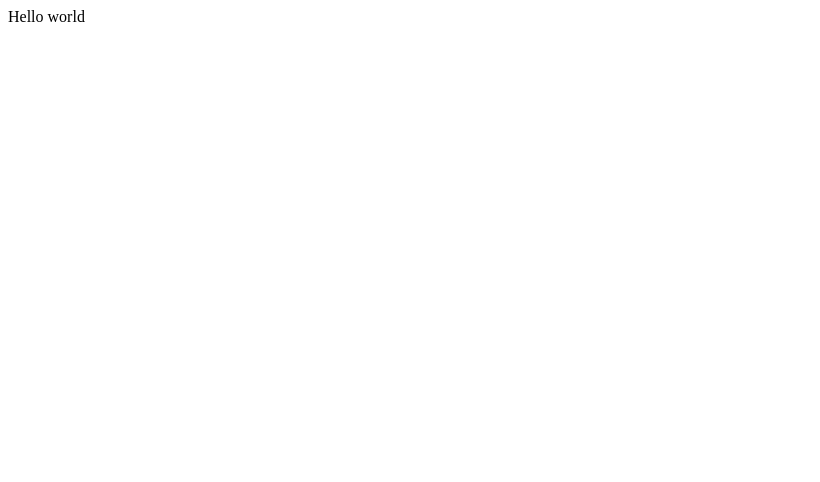
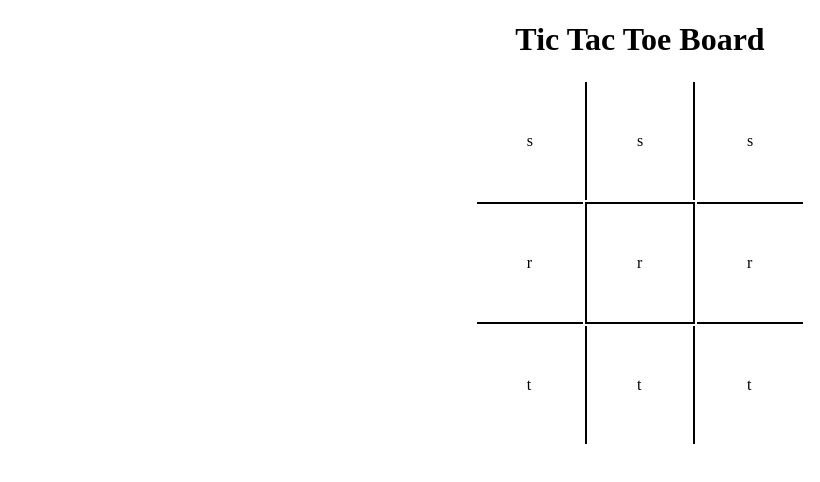
Before and after one commit to MahnoorT/MahnoorT.github.io, a plain HTML site: page index.html in a window 1280 px wide. Shown: the whole page, without its empty margins (0-820 px from the left). Drawn offline with Linux system fonts and the light colour scheme.

Commit message:
Test drive

```diff
--- a/index.html
+++ b/index.html
@@ -1 +1,33 @@
-Hello world
+<!DOCTYPE html>
+<html>
+<head>
+	<title> Tic Tac Toe Board</title>
+	<link rel="stylesheet" href="tictactoe.css" type="text/css">
+</head>
+
+<body>
+
+	<h1> Tic Tac Toe Board</h1>
+
+	<table>
+
+		<tr>
+			<td> s </td>
+			<td> s </td>
+			<td> s </td>
+		</tr>
+		<tr>
+			<td> r </td>
+			<td> r </td>
+			<td> r </td>
+		</tr>
+		<tr>
+			<td> t </td>
+			<td> t </td>
+			<td> t </td>
+		</tr>
+
+	</table>
+
+</body>
+</html>
--- /dev/null
+++ b/tictactoe.css
@@ -0,0 +1,31 @@
+h1 {
+	text-align: center;
+}
+
+table {
+
+	margin: 10px auto;
+}
+
+td {
+
+	padding: 50px;
+}
+
+td:hover {
+
+	background: pink;
+}
+
+tr:nth-of-type(2) td {
+
+	border-top: 2px solid black;
+	border-bottom: 2px solid black;
+}
+
+tr td:nth-of-type(2) {
+
+	border-right: 2px solid black;
+	border-left: 2px solid black;
+
+}
```
